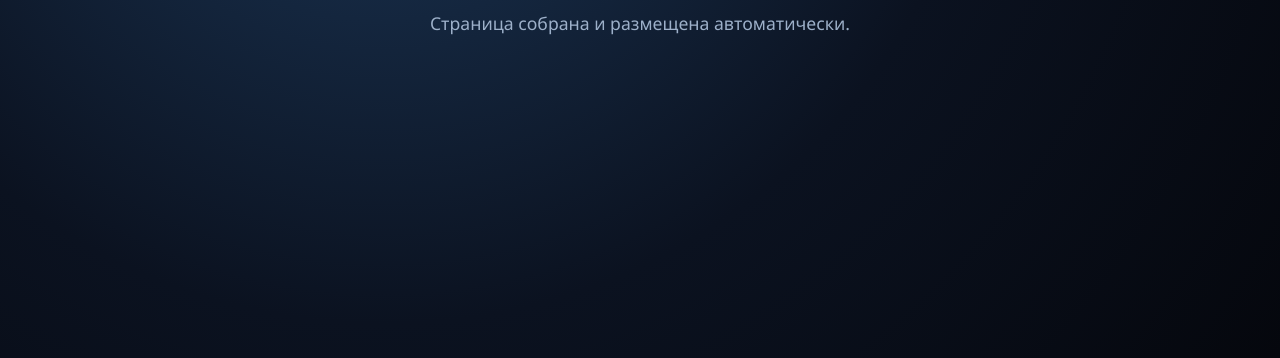
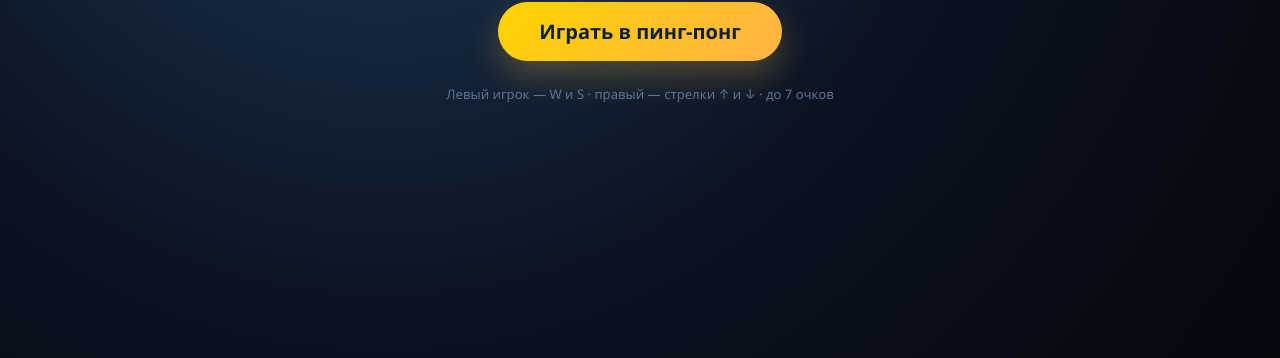
Before and after one commit to Valeonl/hello-valentin, a plain HTML site: page index.html in a window 1280 px wide. Shown: the part 442-800 px from the top of the page. Drawn offline with Linux system fonts and the light colour scheme.

Commit message:
На главной — кнопка перехода к игре

```diff
--- a/index.html
+++ b/index.html
@@ -18,6 +18,7 @@
     text-align: center;
     padding: 2rem;
   }
+  main { display: flex; flex-direction: column; align-items: center; gap: 1.5rem; }
   h1 {
     margin: 0;
     font-size: clamp(2rem, 9vw, 5rem);
@@ -28,13 +29,31 @@
     background-clip: text;
     color: transparent;
   }
-  p { margin: 1.25rem 0 0; color: #9db0c9; font-size: clamp(0.9rem, 2.5vw, 1.1rem); }
+  p { margin: 0; color: #9db0c9; font-size: clamp(0.9rem, 2.5vw, 1.1rem); }
+  a.play {
+    display: inline-block;
+    margin-top: .5rem;
+    padding: 1rem 2.6rem;
+    border-radius: 999px;
+    text-decoration: none;
+    font-weight: 700;
+    font-size: clamp(1rem, 2.6vw, 1.25rem);
+    color: #10203a;
+    background: linear-gradient(135deg, #ffd400, #ffb347);
+    box-shadow: 0 14px 34px rgba(255, 190, 60, .28);
+    transition: transform .15s, box-shadow .15s;
+  }
+  a.play:hover { transform: translateY(-2px); box-shadow: 0 18px 40px rgba(255, 190, 60, .38); }
+  a.play:active { transform: scale(.98); }
+  small { color: #5f7290; font-size: .82rem; }
 </style>
 </head>
 <body>
   <main>
     <h1>Привет, Валентин</h1>
-    <p>Страница собрана и размещена автоматически.</p>
+    <p>Здесь есть мини-игра: пинг-понг на двоих за одним компьютером.</p>
+    <a class="play" href="game.html">Играть в пинг-понг</a>
+    <small>Левый игрок — W и S · правый — стрелки ↑ и ↓ · до 7 очков</small>
   </main>
 </body>
 </html>
```
